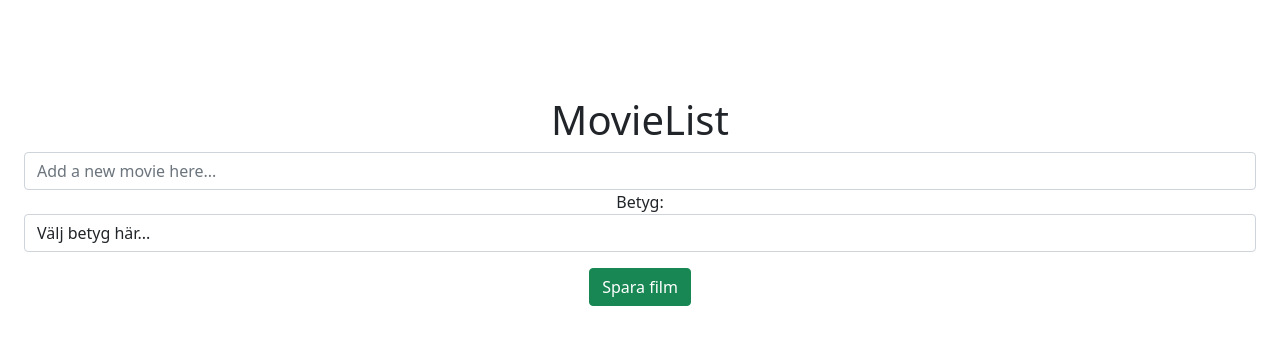
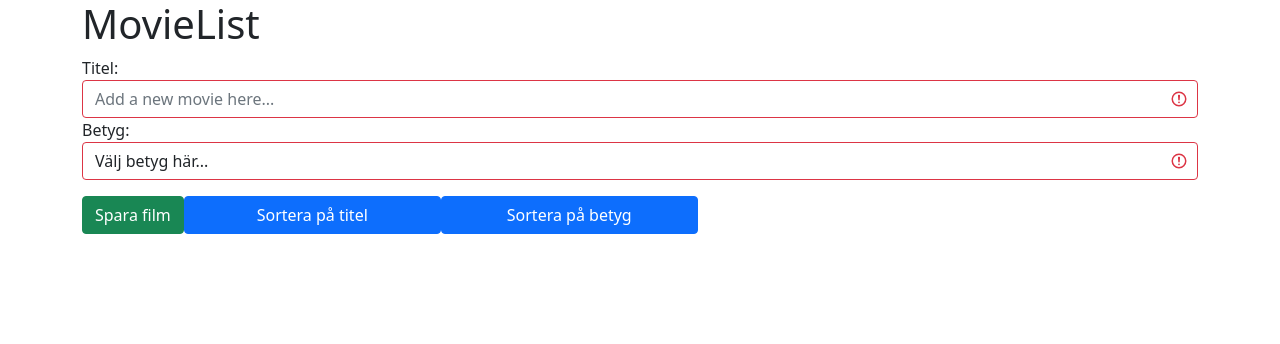
Before and after one commit to jonfra165/my-app, a React (Create React App) app: page / in a window 1280 px wide. Shown: the top 344 px of the page. Built offline with nearby package versions, Linux system fonts and the light colour scheme.

Commit message:
Lagt till resterande funktioner

```diff
--- a/public/index.html
+++ b/public/index.html
@@ -28,7 +28,7 @@
     -->
     <title>React App</title>
   </head>
-  <body class="px-4 py-5 my-5 text-center">
+  <body class="container">
     <noscript>You need to enable JavaScript to run this app.</noscript>
     <div id="root"></div>
     <!--
--- a/src/Movie.js
+++ b/src/Movie.js
@@ -1,9 +1,18 @@
 import React from 'react'
 
 export default function Movie(props) {
+    function getStars(number){
+        let stars = [];
+        for(var i = 0; i < number; i++) {
+            stars.push(<img src="/star.png" alt="Star" />);
+        }
+        return stars;
+
+    };
     return (
         <li className="list-group-item">
             { props.item.title }
+            {getStars(props.item.rating)}
             <button className="btn btn-sm btn-danger float-end" onClick={() => {props.deleteItem(props.item.id)}}>X</button>
         </li>
     )
--- a/src/MovieList.js
+++ b/src/MovieList.js
@@ -4,27 +4,64 @@ import Movie from './Movie';
 export default function MovieList() {
   const [movies, setMovie] = useState([]);
   const inputRef = useRef();
+  const ratingRef = useRef();
+  const [validTitle, setValidTitle] = useState(false);
+  const [validRating, setValidRating] = useState(false);
+
 
   function addMovie(event) {
+    if (validTitle && validRating) {
       const newId = movies.length > 0 ? movies[movies.length - 1].id + 1 : 1;
       setMovie([...movies, {
         id: newId,
         title: inputRef.current.value,
+        rating: ratingRef.current.value
       }])
 
       inputRef.current.value = "";
+    } else {
+      alert("Fyll i för fan!")
+    }
+  }
 
-    }
   function deleteItem(id) {
     setMovie(movies.filter((item) => item.id !== id));
   }
 
+  function isValid(valid) {
+    return 'form-control '+(valid ?'':'is-invalid');
+  }
+
+  const updateValidationTitle = () => {
+    setValidTitle(inputRef.current.value != "");
+  }
+  const updateValidationRate = () => {
+    setValidRating(ratingRef.current.value != "0");
+  }
+
+  function sortByTitle() {
+    const sortedMovies = [...movies].sort((a, b) => {
+        return a.title.toLowerCase() > b.title.toLowerCase() ? 1 : -1;
+    });
+
+    setMovie(sortedMovies);
+}
+function sortByRating() {
+  const sortedMovies = [...movies].sort((a, b) => {
+      return a.rating.toLowerCase() > b.rating.toLowerCase() ? 1 : -1;
+  });
+
+  setMovie(sortedMovies);
+}
+
   return (
       <div>
-          <input className="form-control" ref={inputRef} placeholder="Add a new movie here..."  />
+
+          <label for="rating-field">Titel:</label>
+          <input className={isValid(validTitle)} ref={inputRef} placeholder="Add a new movie here..." onKeyUp={updateValidationTitle}  />
           <label for="rating-field">Betyg:</label>
 
-                <select type="text" id="rating-field" className="form-control">
+                <select type="text" id="rating-field" className={isValid(validRating)} ref={ratingRef} onChange={updateValidationRate}>
                     <option value="0">Välj betyg här...</option>
                     <option value="1">1</option>
                     <option value="2">2</option>
@@ -33,7 +70,9 @@ export default function MovieList() {
                     <option value="5">5</option>
                 </select>
 
-                <input type="submit" class="btn btn-success mt-3" value="Spara film" onClick={addMovie}/>
+                <input type="submit" className="btn btn-success mt-3" value="Spara film" onClick={addMovie}/>
+                <input className="btn btn-primary mt-3" value="Sortera på titel" onClick={sortByTitle}/>
+                <input className="btn btn-primary mt-3" value="Sortera på betyg" onClick={sortByRating}/>
           <ul className="list-group">
               {movies.map(movie => <Movie key={movie.id} item={movie} deleteItem={deleteItem} />)}
           </ul>
```
Also changed, not shown: public/star.png (added). Lines whose indentation alone changed are shown as unchanged.
